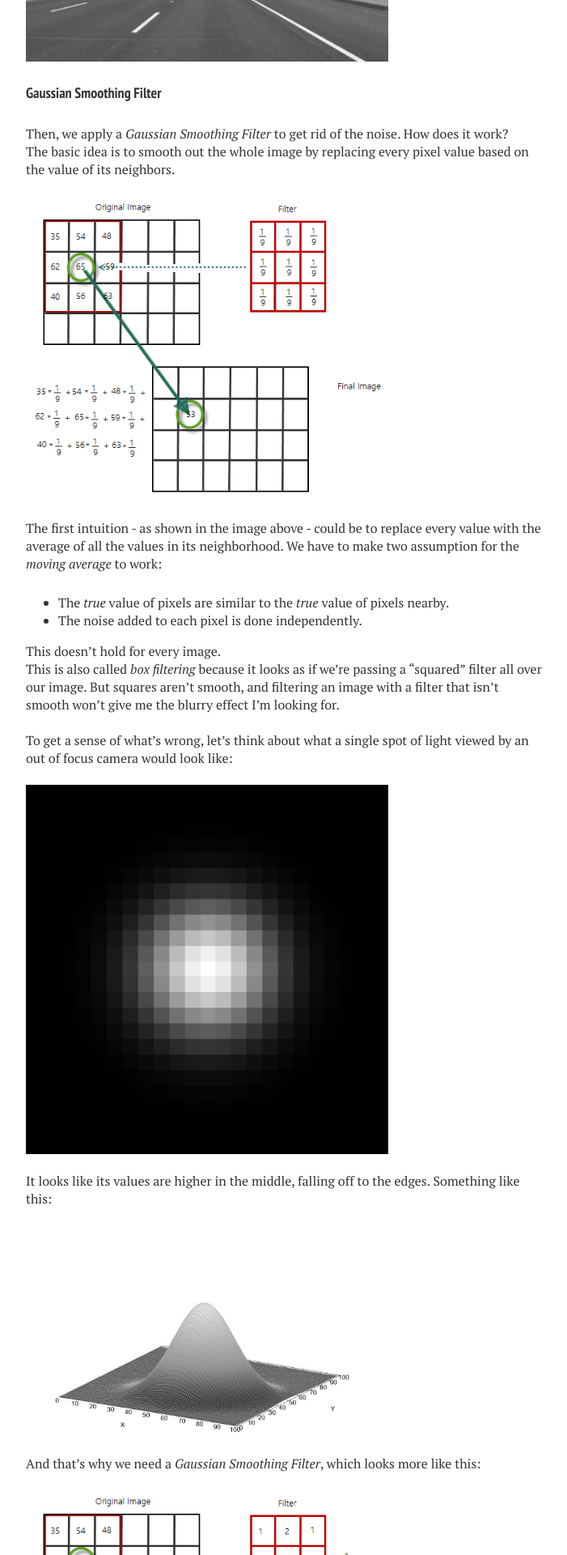
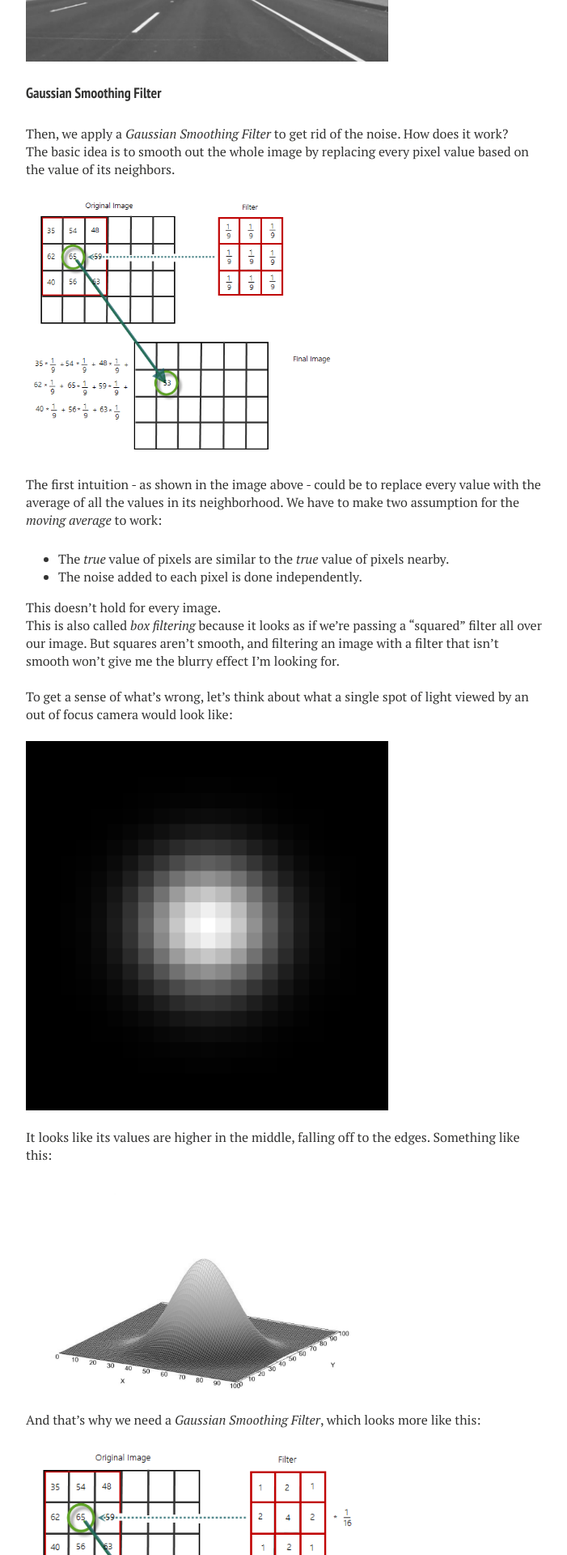
Before and after one commit to IacopomC/iacopomc.github.io, a Jekyll site: the page built from _posts/2020-07-13-lane-finding.md, in a window 1280 px wide. Shown: the part 1411-3331 px from the top of the page at 81% size, without its empty margins (288-989 px from the left). Built offline with Jekyll 4.4.1, drawn with Linux system fonts in a browser that asks for light colours; nearby versions of some CDN libraries; our own code applies the rules of GitHub Pages for plain Markdown files.

Commit message:
Fix size images

```diff
--- a/_posts/2020-07-13-lane-finding.md
+++ b/_posts/2020-07-13-lane-finding.md
@@ -51,7 +51,7 @@ The basic idea is to smooth out the whole image by replacing every pixel value b
 
 <br/>
 
-<img src="{{ site.url }}/assets/images/lane-finding-post/filter.PNG" width="70%">
+<img src="{{ site.url }}/assets/images/lane-finding-post/filter.PNG" width="60%">
 
 <br/>
 
@@ -86,7 +86,7 @@ And that's why we need a *Gaussian Smoothing Filter*, which looks more like this
 
 <br/>
 
-<img src="{{ site.url }}/assets/images/lane-finding-post/gaussian_filter.PNG" width="70%">
+<img src="{{ site.url }}/assets/images/lane-finding-post/gaussian_filter.png" width="70%">
 
 <br/>
 
@@ -116,8 +116,8 @@ Let's recall that an image is a function. I can look at its 3D plot where on the
 
 <br/>
 
-<img src="{{ site.url }}/assets/images/lane-finding-post/original_gray_img.jpg" width="45%">
-<img src="{{ site.url }}/assets/images/lane-finding-post/3d_image.PNG" width="45%">
+<img src="{{ site.url }}/assets/images/lane-finding-post/original_gray_img.jpg" width="35%">
+<img src="{{ site.url }}/assets/images/lane-finding-post/3d_image.PNG" width="55%">
 
 <br/>
 
```
